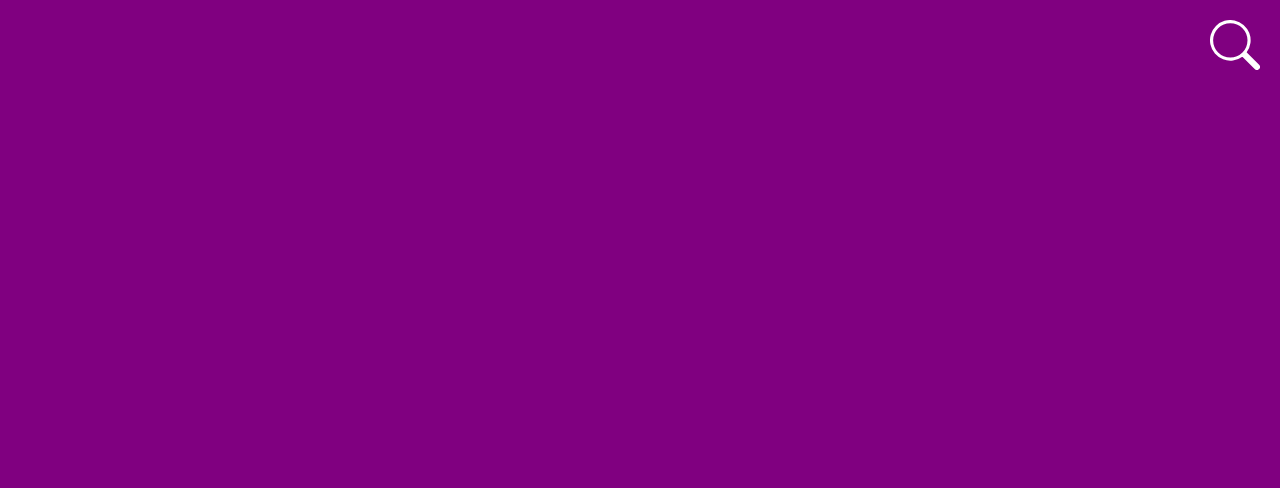
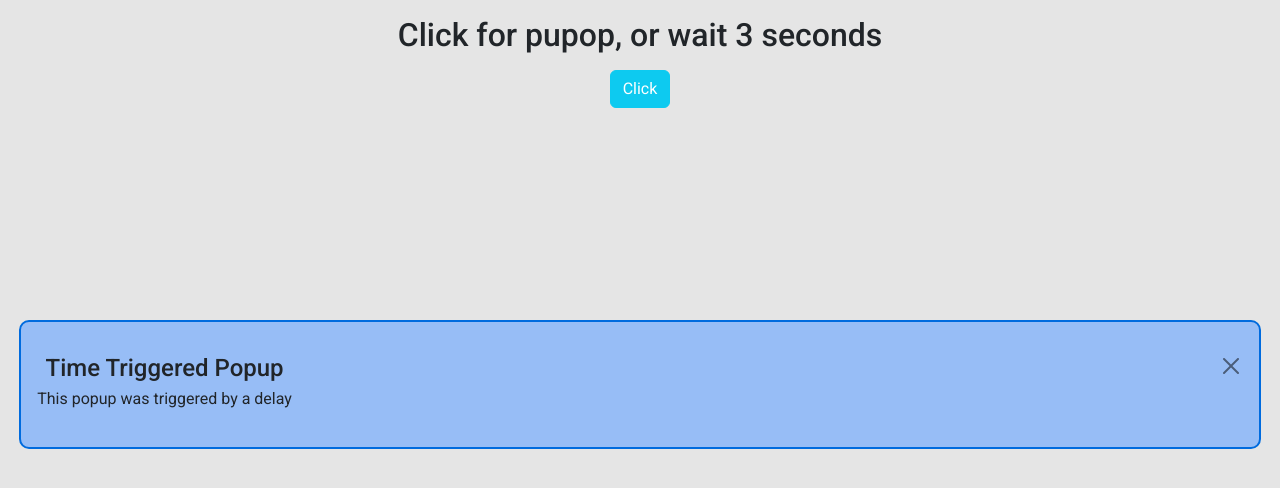
Before and after one commit to bra-nat/PushKnowledgeProjects, a React (Create React App) app: page / in a window 1280 px wide. Shown: the top 488 px of the page. Built offline with nearby package versions, Linux system fonts and the light colour scheme.

Commit message:
Built a popup app triggered by either click or a delay of 3 seconds or 6 seconds.

```diff
--- a/src/App.css
+++ b/src/App.css
@@ -10,10 +10,10 @@
 body {
     background: "#eee";
     padding: "1rem 0";
-    display: flex;
-    flex-direction: column;
-    justify-content: center;
-    align-items: center;
+    /* display: flex; */
+    /* flex-direction: column; */
+    /* justify-content: center; */
+    /* align-items: center; */
     text-align: center;
     width: 100%;
     height: 100%;
--- a/src/App.js
+++ b/src/App.js
@@ -1,8 +1,9 @@
 // import EsignatureApp from "./projects/e-signature-app/e-signature.component"
 // import Alert from './projects/alert app/alert-app.component';
-import 'bootstrap/dist/css/bootstrap.css';
-import './App.css';
-import HiddenSearchBar from './projects/hidden-search-bar-app/hidden-search-bar.component';
+import "bootstrap/dist/css/bootstrap.css";
+import "./App.css";
+import MagicPopup from "./projects/magic-popu-app/magic-popup.component";
+// import HiddenSearchBar from './projects/hidden-search-bar-app/hidden-search-bar.component';
 // import TemperatureController from './projects/temperature-controller/temperaturecontroller.component';
 // import LightAndDarkMode from './projects/light-and-dark-mode-app/light-and-dark-mode.component';
 // import LikePhotoApp from './projects/like photo app/like-photo.component';
@@ -13,7 +14,6 @@ import HiddenSearchBar from './projects/hidden-search-bar-app/hidden-search-bar.
 // import SlideToUnlock from './projects/slide-to-unlock/SlideToUnlock';
 
 // import SliderApp from './projects/slider-app/slider-app';
-
 
 function App() {
   return (
@@ -29,16 +29,17 @@ function App() {
       {/* <Alert /> */}
 
       {/* <TemperatureController /> */}
-    {/* <ThemeProvider>
+      {/* <ThemeProvider>
       <LightAndDarkMode />
     </ThemeProvider> */}
 
-    {/* <SlideToUnlock /> */}
+      {/* <SlideToUnlock /> */}
 
-    {/* <SliderApp /> */}
+      {/* <SliderApp /> */}
 
-    <HiddenSearchBar />
+      {/* <HiddenSearchBar /> */}
 
+      <MagicPopup />
     </div>
   );
 }
--- a/src/projects/components/button/button.component.jsx
+++ b/src/projects/components/button/button.component.jsx
@@ -1,8 +1,8 @@
 
-const Button = ({text="click me", icon='', classes, onClick}) => {
+const Button = ({text, icon='', btnClass, onClick}) => {
 
   return (
-        <button onClick={onClick} className={classes}>{icon} {text}</button>
+        <button onClick={onClick} className={btnClass}>{icon} {text && text}</button>
   )
 }
 
--- /dev/null
+++ b/src/projects/components/popup/popup.component.jsx
@@ -0,0 +1,35 @@
+import Button from "../button/button.component";
+import "./popup.styles.scss";
+
+const Popup = ({ type, title, text, alertClass, handleClose, trigger }) => {
+  const popupContainer = {
+    position: "absolute",
+    top: "0",
+    height: "100vh",
+    width: "100vw",
+    background: "rgba(0,0,0, .1)",
+    zIndex: "-1",
+  };
+
+  const popupStyle = {
+    position: "relative",
+    margin: "40vh auto",
+    zIndex: "1",
+  };
+
+  return (trigger && (
+    <div style={popupContainer}>
+      <div className={`${type}`} style={popupStyle}>
+        <div className={alertClass}>
+          <div className="d-flex flex-column ">
+            <h4 className="mb-1">{title && title}</h4>
+            <p className="mb-1">{text && text}</p>
+          </div>
+          <Button btnClass={"btn-close"} onClick={() => handleClose(false)} />
+        </div>
+      </div>
+    </div>
+  ));
+};
+
+export default Popup;
--- /dev/null
+++ b/src/projects/components/popup/popup.styles.scss
@@ -0,0 +1,38 @@
+.alert-close {
+    margin: 1.2rem;
+    border-radius: 10px;
+    padding: 2rem 1rem;
+    display: flex;
+    justify-content: space-between;
+}
+/**
+Success: #28a745
+Danger: #dc3545
+Warning: #ffc107
+Info: #17a2b8
+
+Success: #218838
+Danger: #c82333
+Warning: #d39e00
+Info: #138496
+**/
+.p-primary {
+    background: #6da7ffa5;
+    border: 2px solid #006bde;
+}
+.p-success {
+    background: #218838;
+    border: 2px solid #28a745;
+}
+.p-info {
+    background: #138496;
+    border: 2px solid #00b9de;
+}
+.p-danger {
+    background: #c82333;
+    border: 2px solid #dc3545;
+}
+.p-danger {
+    background: #d39e00;
+    border: 2px solid #ffc107;
+}
--- a/src/projects/hidden-search-bar-app/hidden-search-bar.component.jsx
+++ b/src/projects/hidden-search-bar-app/hidden-search-bar.component.jsx
@@ -26,7 +26,7 @@ const HiddenSearchBar = () => {
     borderBottom: `1px solid ${uiProps.borderBottomColor}`,
     fontSize: "1.3rem",
     color: "#eee",
-    boxShadow: "0px 55px 60px -15px rgba(0,0,0, .75",
+    boxShadow: "0px 55px 60px -15px rgba(0,0,0, .75)",
     opacity: uiProps.opacity,
     transitions: "all .3s ease",
   };
--- /dev/null
+++ b/src/projects/magic-popu-app/magic-popup.component.jsx
@@ -0,0 +1,61 @@
+import Popup from "../components/popup/popup.component";
+import Button from "../components/button/button.component";
+import Title from "../components/title//title.component";
+import { useState, useEffect } from "react";
+
+const MagicPopup = () => {
+  const [trigger, setTrigger] = useState(false);
+  const [timeTrigger, setTimeTrigger] = useState(false);
+  const [warnTrigger, setWarnTrigger] = useState(false);
+
+  const triggerPopup = () => {
+    console.log("Triger Popup");
+    setTrigger(true);
+  };
+
+useEffect(() => {
+    setTimeout( () => {
+        setTimeTrigger(true)
+    }, 3000)
+    setTimeout( () => {
+        setWarnTrigger(true)
+    }, 6000)
+}, [])
+
+  return (
+    <div>
+      <Title text={"Click for pupop, or wait 3 seconds"} />
+      <Button
+        btnClass={"btn btn-info text-white"}
+        onClick={triggerPopup}
+        text={"Click"}
+      />
+        <Popup
+          type={"alert-info"}
+          title={"Triggered Popup"}
+          alertClass={"alert-close p-danger"}
+          text={"This popup was triggered by a button"}
+          handleClose={(setTrigger)}
+          trigger={trigger}
+        />
+        <Popup
+          type={"alert-success"}
+          title={"Time Triggered Popup"}
+          alertClass={"alert-close p-primary"}
+          text={"This popup was triggered by a delay"}
+          handleClose={(setTimeTrigger)}
+          trigger={timeTrigger}
+        />
+        <Popup
+          type={"alert-success"}
+          title={"Time Triggered Popup"}
+          alertClass={"alert-close p-primary"}
+          text={"This popup was triggered by a delay"}
+          handleClose={(setWarnTrigger)}
+          trigger={warnTrigger}
+        />
+    </div>
+  );
+};
+
+export default MagicPopup;
```
